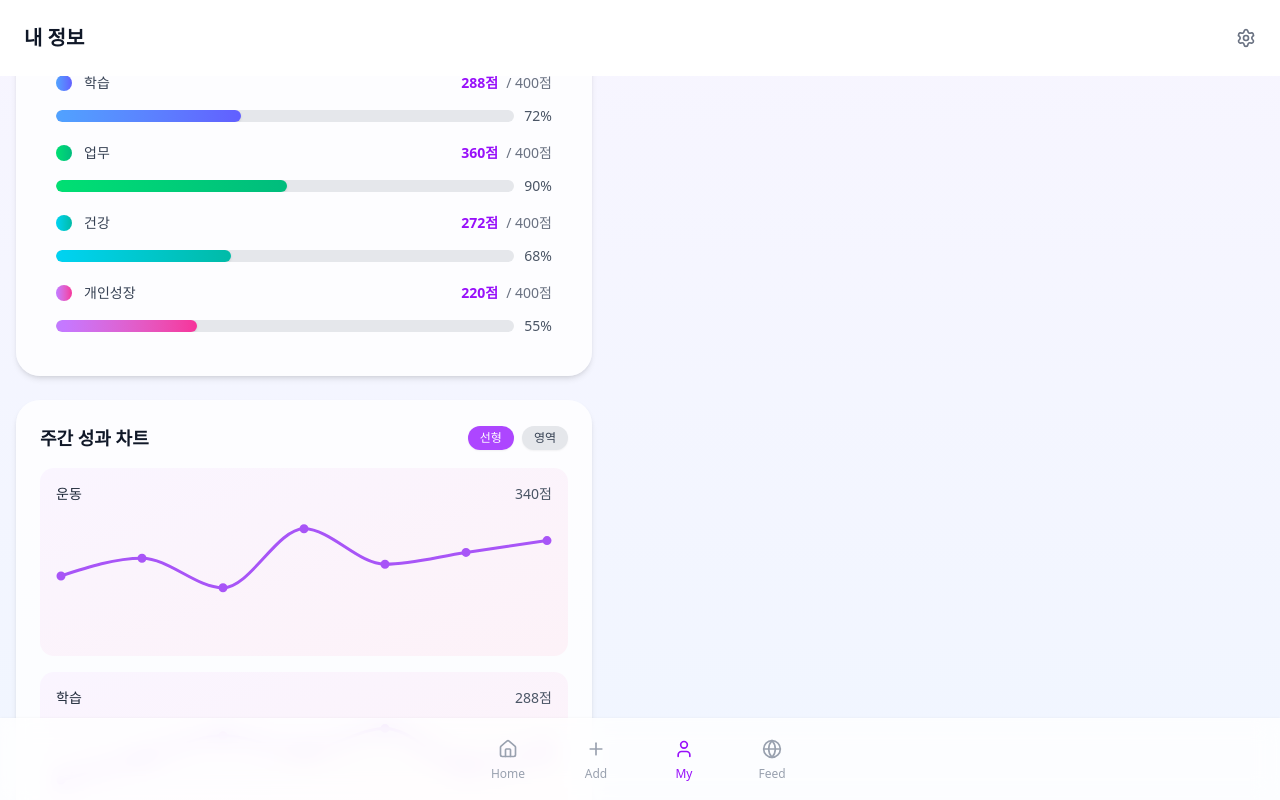
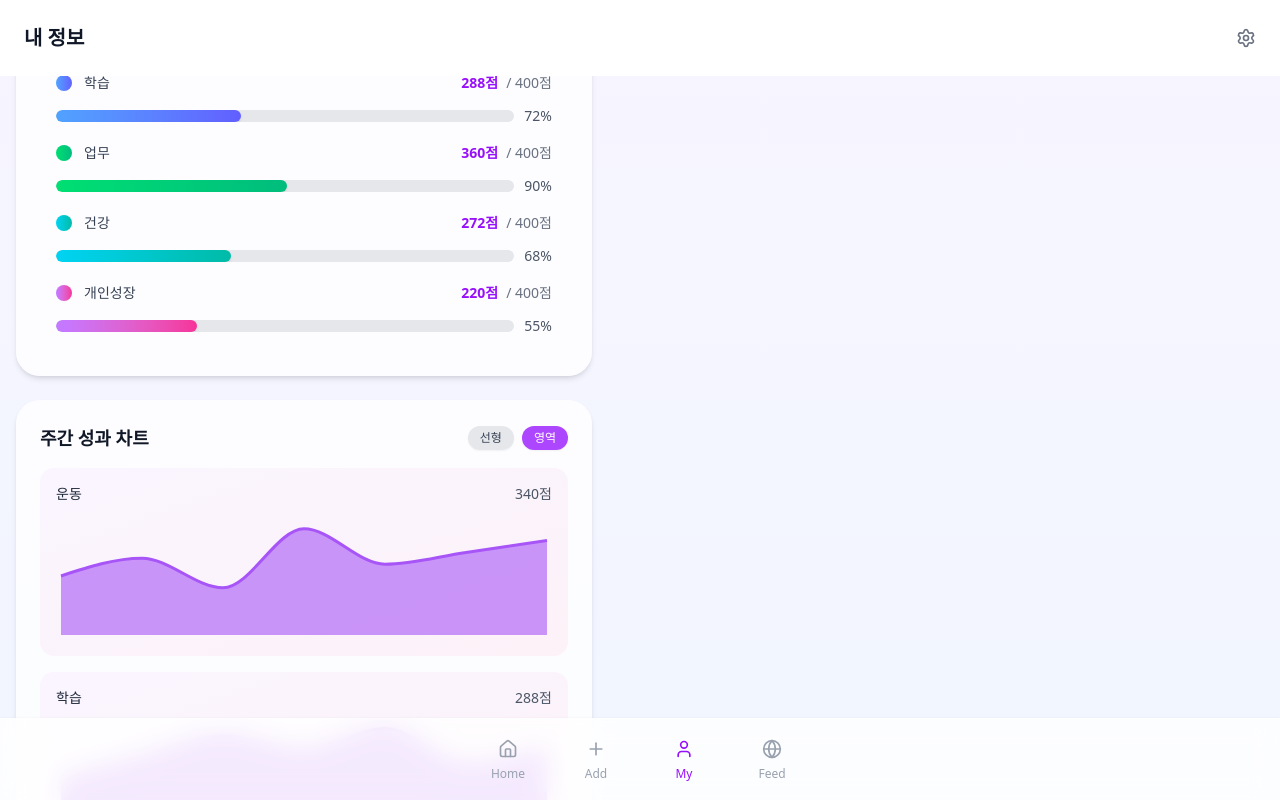
Before and after one commit to Isangs/ISANG-FE, a Next.js app: page /mypage in a window 1280 px wide. Both pictures are taken after a click on the button "영역". Built offline with nearby package versions, Linux system fonts and the light colour scheme.

Commit message:
feat: Added linear/area switching to the weekly performance chart

```diff
--- a/src/widgets/WeeklyChart/WeeklyChart.tsx
+++ b/src/widgets/WeeklyChart/WeeklyChart.tsx
@@ -1,7 +1,14 @@
 'use client';
 
+import { useState } from 'react';
 import { Button } from '@/components/ui/button';
-import { LineChart, Line, ResponsiveContainer } from 'recharts';
+import {
+  LineChart,
+  Line,
+  AreaChart,
+  Area,
+  ResponsiveContainer,
+} from 'recharts';
 
 const exerciseData = [
   { value: 50 },
@@ -24,16 +31,32 @@ const studyData = [
 ];
 
 export function WeeklyChart() {
+  const [chartType, setChartType] = useState<'line' | 'area'>('line');
+
   return (
     <div className="w-full max-w-xl rounded-3xl bg-white/80 p-6 shadow-md">
       {/* 제목 & 버튼 */}
       <div className="mb-4 flex items-center justify-between">
         <h2 className="text-lg font-bold text-gray-900">주간 성과 차트</h2>
         <div className="flex gap-2">
-          <Button className="h-6 rounded-full bg-purple-500 px-3 py-1 text-xs text-white hover:bg-purple-600">
+          <Button
+            className={`h-6 rounded-full px-3 py-1 text-xs ${
+              chartType === 'line'
+                ? 'bg-purple-500 text-white hover:bg-purple-600'
+                : 'bg-gray-200 text-gray-700 hover:bg-gray-300'
+            }`}
+            onClick={() => setChartType('line')}
+          >
             선형
           </Button>
-          <Button className="h-6 rounded-full bg-gray-200 px-3 py-1 text-xs text-gray-700 hover:bg-gray-300">
+          <Button
+            className={`h-6 rounded-full px-3 py-1 text-xs ${
+              chartType === 'area'
+                ? 'bg-purple-500 text-white hover:bg-purple-600'
+                : 'bg-gray-200 text-gray-700 hover:bg-gray-300'
+            }`}
+            onClick={() => setChartType('area')}
+          >
             영역
           </Button>
         </div>
@@ -47,6 +70,7 @@ export function WeeklyChart() {
         </div>
         <div className="h-32 w-full">
           <ResponsiveContainer width="100%" height="100%">
+            {chartType === 'line' ? (
               <LineChart data={exerciseData}>
                 <Line
                   type="monotone"
@@ -57,6 +81,17 @@ export function WeeklyChart() {
                   activeDot={{ r: 6, fill: '#a855f7', stroke: '#a855f7' }}
                 />
               </LineChart>
+            ) : (
+              <AreaChart data={exerciseData}>
+                <Area
+                  type="monotone"
+                  dataKey="value"
+                  stroke="#a855f7"
+                  fill="#a855f7"
+                  strokeWidth={3}
+                />
+              </AreaChart>
+            )}
           </ResponsiveContainer>
         </div>
       </div>
@@ -69,6 +104,7 @@ export function WeeklyChart() {
         </div>
         <div className="h-32 w-full">
           <ResponsiveContainer width="100%" height="100%">
+            {chartType === 'line' ? (
               <LineChart data={studyData}>
                 <Line
                   type="monotone"
@@ -79,6 +115,17 @@ export function WeeklyChart() {
                   activeDot={{ r: 6, fill: '#a855f7', stroke: '#a855f7' }}
                 />
               </LineChart>
+            ) : (
+              <AreaChart data={studyData}>
+                <Area
+                  type="monotone"
+                  dataKey="value"
+                  stroke="#a855f7"
+                  fill="#a855f7"
+                  strokeWidth={3}
+                />
+              </AreaChart>
+            )}
           </ResponsiveContainer>
         </div>
       </div>
```
Lines whose indentation alone changed are shown as unchanged.
